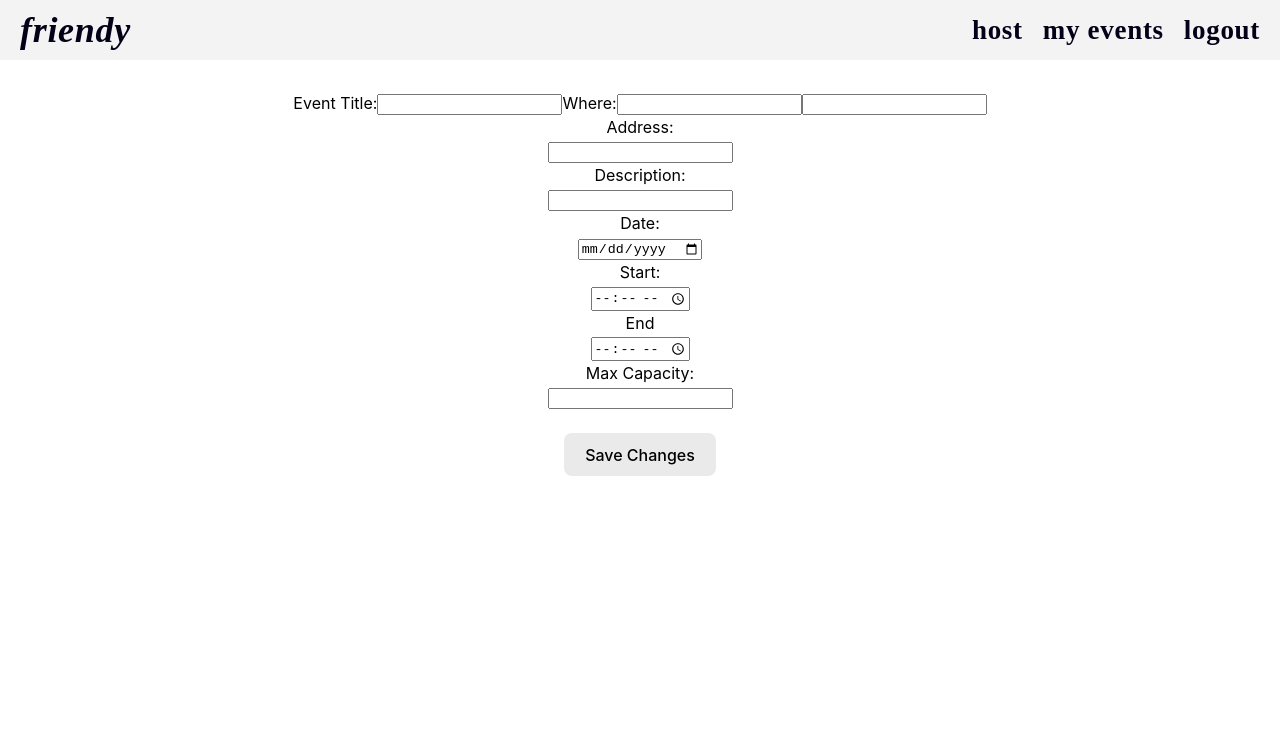
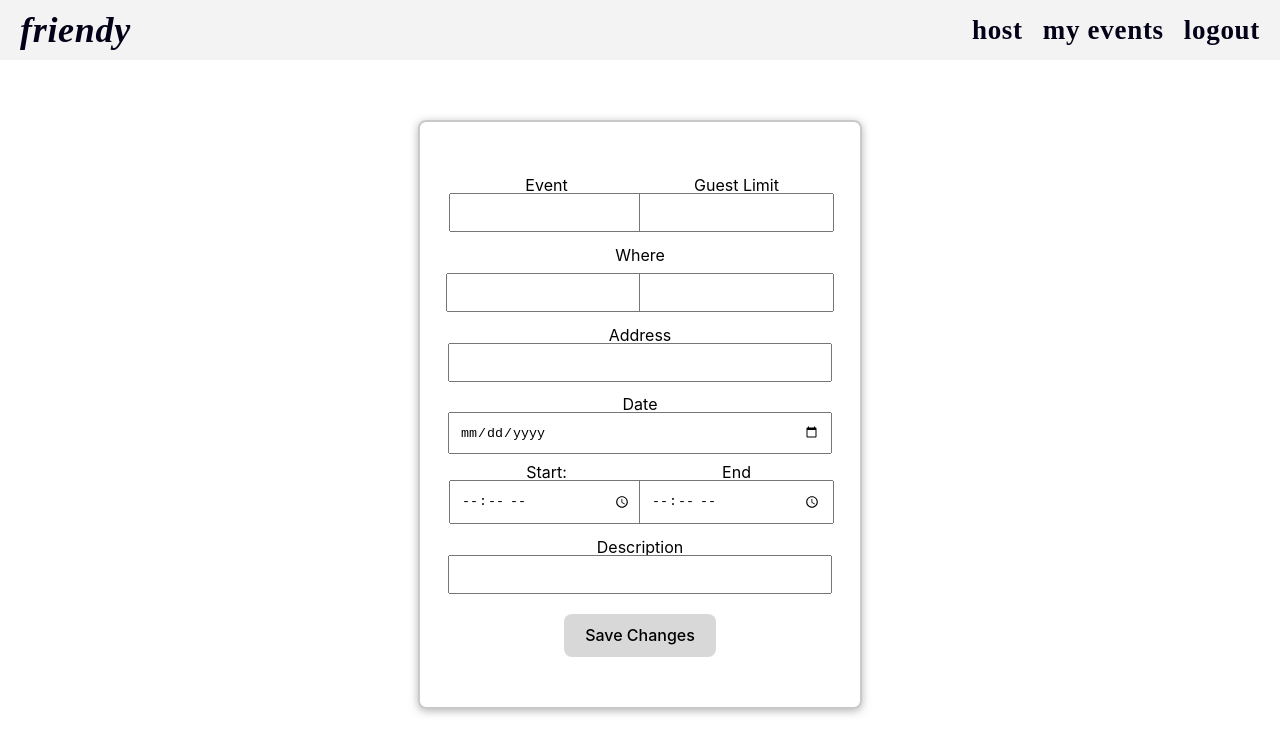
Before and after one commit to casy1996/Friendy, a React (Vite) app in the folder client/: page /events/1/edit in a window 1280 px wide. Shown: the top 754 px of the page. Built offline with nearby package versions, Linux system fonts and the light colour scheme; no server answers.

Commit message:
Commit 72 - Style edit event page.

```diff
--- a/client/src/App.css
+++ b/client/src/App.css
@@ -326,7 +326,7 @@
 }
 .myEventCard{
   background-color: rgba(211, 211, 211, 0.247);
-  border: 2px solid rgba(115, 113, 113, 0.458);
+  border: 1px solid rgba(115, 113, 113, 0.458);
   box-shadow: 0 0 3px rgba(139, 139, 139, 0.847);
   border-radius: 15px;
   flex: 1 1 20%;
@@ -629,38 +629,6 @@
   width: 360px;
 }
 
-/* .logo {
-  height: 6em;
-  padding: 1.5em;
-  will-change: filter;
-  transition: filter 300ms;
+.editEventTitle {
+  padding-bottom: 10px;
 }
-.logo:hover {
-  filter: drop-shadow(0 0 2em #646cffaa);
-}
-.logo.react:hover {
-  filter: drop-shadow(0 0 2em #61dafbaa);
-}
-
-@keyframes logo-spin {
-  from {
-    transform: rotate(0deg);
-  }
-  to {
-    transform: rotate(360deg);
-  }
-} */
-
-/* @media (prefers-reduced-motion: no-preference) {
-  a:nth-of-type(2) .logo {
-    animation: logo-spin infinite 20s linear;
-  }
-}
-
-.card {
-  padding: 2em;
-}
-
-.read-the-docs {
-  color: #888;
-} */
--- a/client/src/pages/EditEvent.jsx
+++ b/client/src/pages/EditEvent.jsx
@@ -62,51 +62,67 @@ const EditEvent = () => {
     };
 
     return (
+        <div className="createEventPage">
+            <NavbarMember/>
+            <div className="createBorder">
+                <h1 className="createTitle editEventTitle">{formData.event}</h1>
+
+                <div className="createForm">
+
+                <form onSubmit={handleSubmit}>
+
+                    <div className="eventStart">
                         <div>
-            <NavbarMember/>
-            <h1>Edit Event Details</h1>
-            <h2>{formData.event}</h2>
-            <form onSubmit={handleSubmit}>
-                <label>Event Title:
+                        <label>Event</label>
                         <input type="text" name="event" onChange={handleChange} value={formData.event} />
-                </label>
-                <label>Where:
+                        </div>
+                        <div>
+                            <label>Guest Limit</label>
+                            <br></br>
+                            <input type="text" name="capacity" onChange={handleChange} value={formData.capacity}/>
+                        </div>
+                    </div>
+
+                <div>
+                    <label>Where</label>
+                    <div className="eventLocation">
                         <input type="text" name="eventCity" onChange={handleChange} value={formData.eventCity}/>
                         <input type="text" name="eventState" onChange={handleChange} value={formData.eventState}/>
-                </label>
-            <div>
-                <label>Address:</label>
+                    </div>
+                </div>
+                <div className="eventAddress">
+                    <label>Address</label>
                     <br></br>
                     <input type="text" name="address" onChange={handleChange} value={formData.address}/>
                 </div>
-            <div>
-                <label>Description:</label>
-                <br></br>
-                <input type="text" name="description" onChange={handleChange} value={formData.description}/>
-            </div>
-            <div>
-                <label>Date:</label>
+                <div className="eventDate">
+                    <label>Date</label>
                     <br></br>
                     <input type="date" name="date" onChange={handleChange} value={formData.date}/>
                 </div>
+
+                <div className="eventTime">
                     <div>
                     <label>Start:</label>
-                <br></br>
                     <input type="time" name="startTime" onChange={handleChange} value={formData.startTime}/>
                     </div>
                     <div>
                     <label>End</label>
-                <br></br>
                     <input type="time" name="endTime" onChange={handleChange} value={formData.endTime}/>
                     </div>
-            <div>
-                <label>Max Capacity:</label>
+                </div>
+
+                <div className="eventDesc">
+                    <label>Description</label>
                     <br></br>
-                <input type="text" name="capacity" onChange={handleChange} value={formData.capacity}/>
+                    <input type="text" name="description" onChange={handleChange} value={formData.description}/>
                 </div>
+
                 <br></br>
                 <button type="submit">Save Changes</button>
                 </form>
+                </div>
+            </div>
         </div>
     );
 };
--- a/client/src/pages/EditProfile.jsx
+++ b/client/src/pages/EditProfile.jsx
@@ -1,9 +1,3 @@
-// stage file
-// Edit button from Profile page > goes to this form
-// Submit this form => fetch "/users/{id}" route and method: PUT" to update user credentials
-//button to delete user
-
-
 import React from "react";
 import { useEffect, useState } from "react";
 import { useParams, useNavigate } from "react-router-dom";
--- a/client/src/pages/EventDetailsMember.jsx
+++ b/client/src/pages/EventDetailsMember.jsx
@@ -61,9 +61,9 @@ const EventDetailMember = () => {
         }
     };
 
-    const handleEdit = async () => {
-        navigate(`/events/${id}/edit`);
-    };
+    // const handleEdit = async () => {
+    //     navigate(`/events/${id}/edit`);
+    // };
 
     const handleDelete = async () => {
         const confirmed = window.confirm("Are you sure you want to delete this event? All attendees will be removed.");
@@ -130,7 +130,7 @@ const EventDetailMember = () => {
                 <div className="leftDetail">
 
                     <div className="detailOptions">
-                        <Link onClick={handleEdit}>Edit</Link>
+                        <Link to={`/events/${id}/edit`}>Edit</Link>
                         <Link onClick={handleDelete}>Delete</Link>
                     </div>
 
```
Lines whose indentation alone changed are shown as unchanged.
